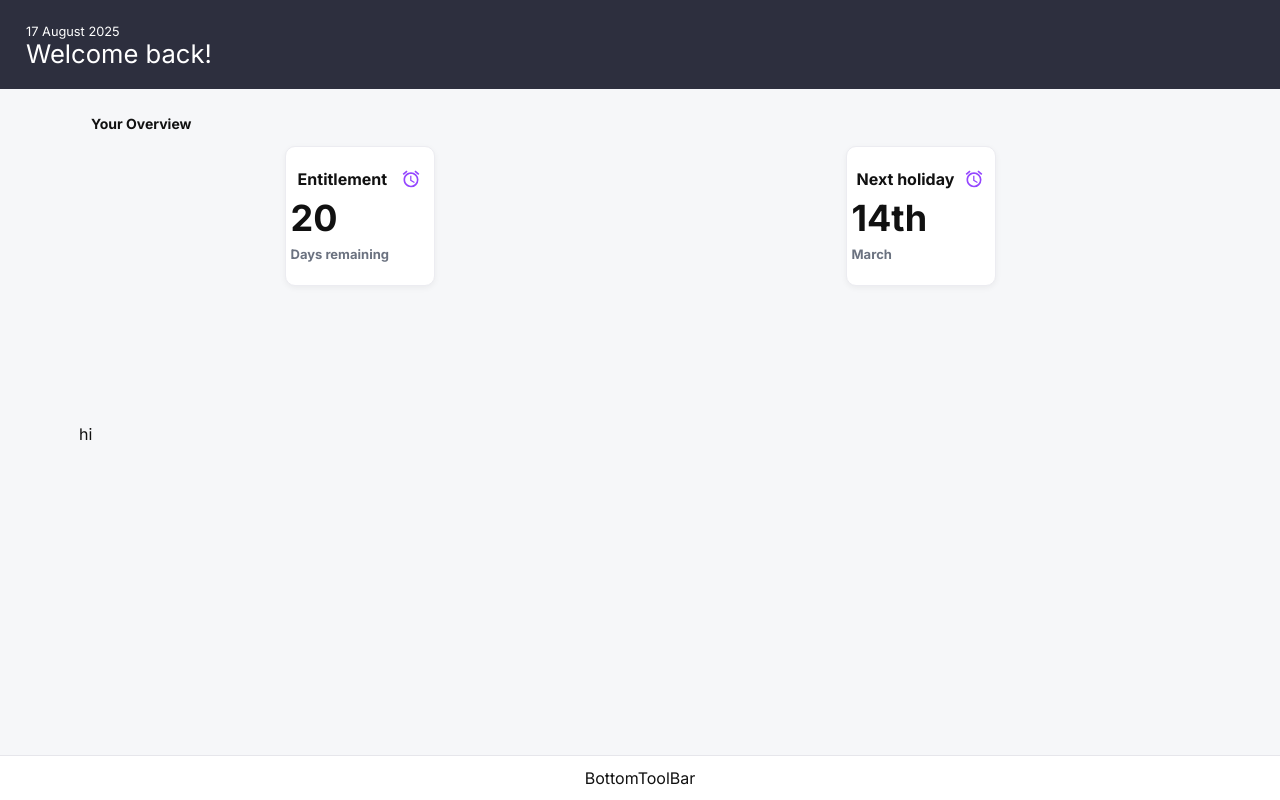
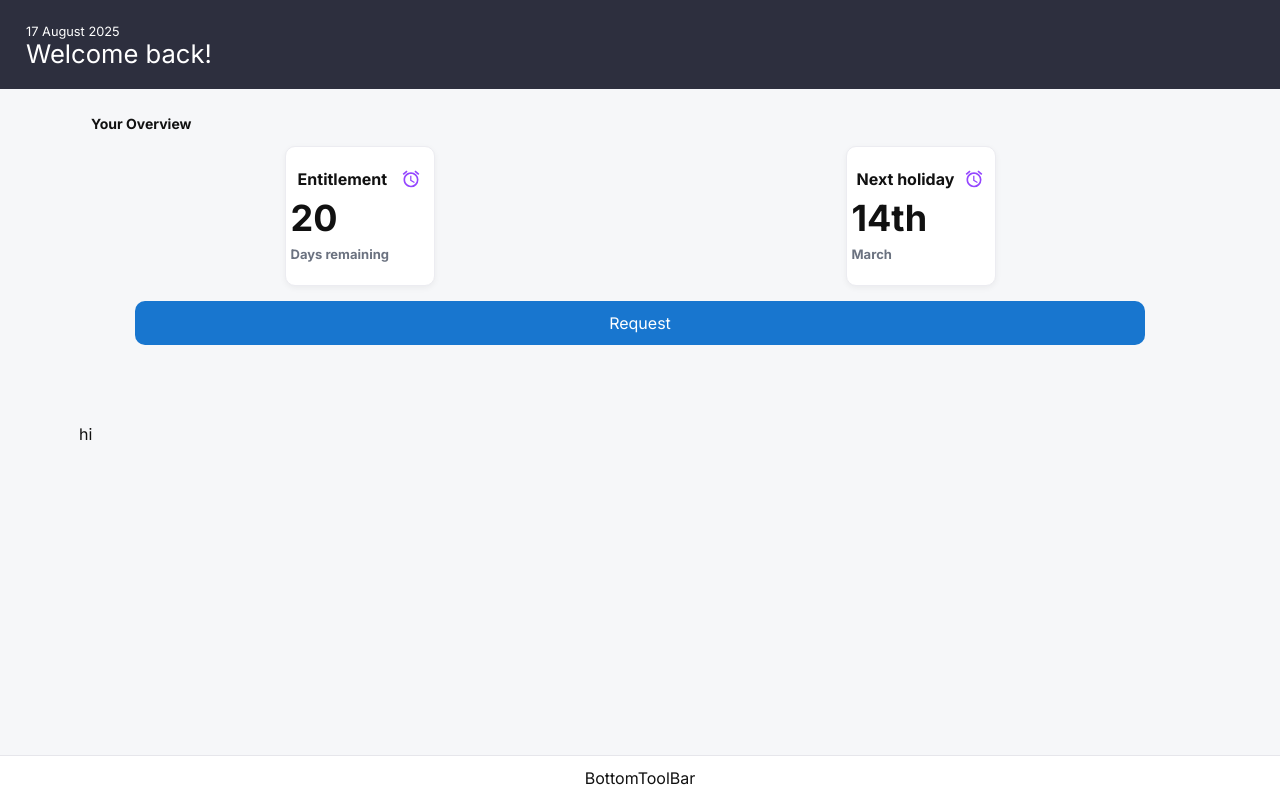
Before and after one commit to myhzyy/annual-leave-booker, a Next.js app: page / in a window 1280 px wide. Built offline with nearby package versions, Linux system fonts and the light colour scheme.

Commit message:
implemented button to component layout

```diff
--- a/src/app/components/BodyOverView.tsx
+++ b/src/app/components/BodyOverView.tsx
@@ -26,6 +26,10 @@
           <p>March</p>
         </div>
       </div>
+
+      <div className="request-box-btn-wrapper">
+        <button className="request-btn">Request</button>
+      </div>
     </div>
   );
 }
--- a/src/app/styles/BodyOverView.css
+++ b/src/app/styles/BodyOverView.css
@@ -53,3 +53,19 @@
   font-size: 20px;
   color: #9446ff;
 }
+.request-box-btn-wrapper {
+  display: flex;
+  justify-content: center;
+  margin-top: 10px;
+}
+
+.request-btn {
+  color: white;
+  width: 90%;
+  padding: 10px 20px;
+  border-radius: 10px;
+  border: none;
+  cursor: pointer;
+  background-color: #1876cf;
+  margin-top: 5px;
+}
```
Also changed, not shown: 1 other file (tests, documents, lock files or other folders).
